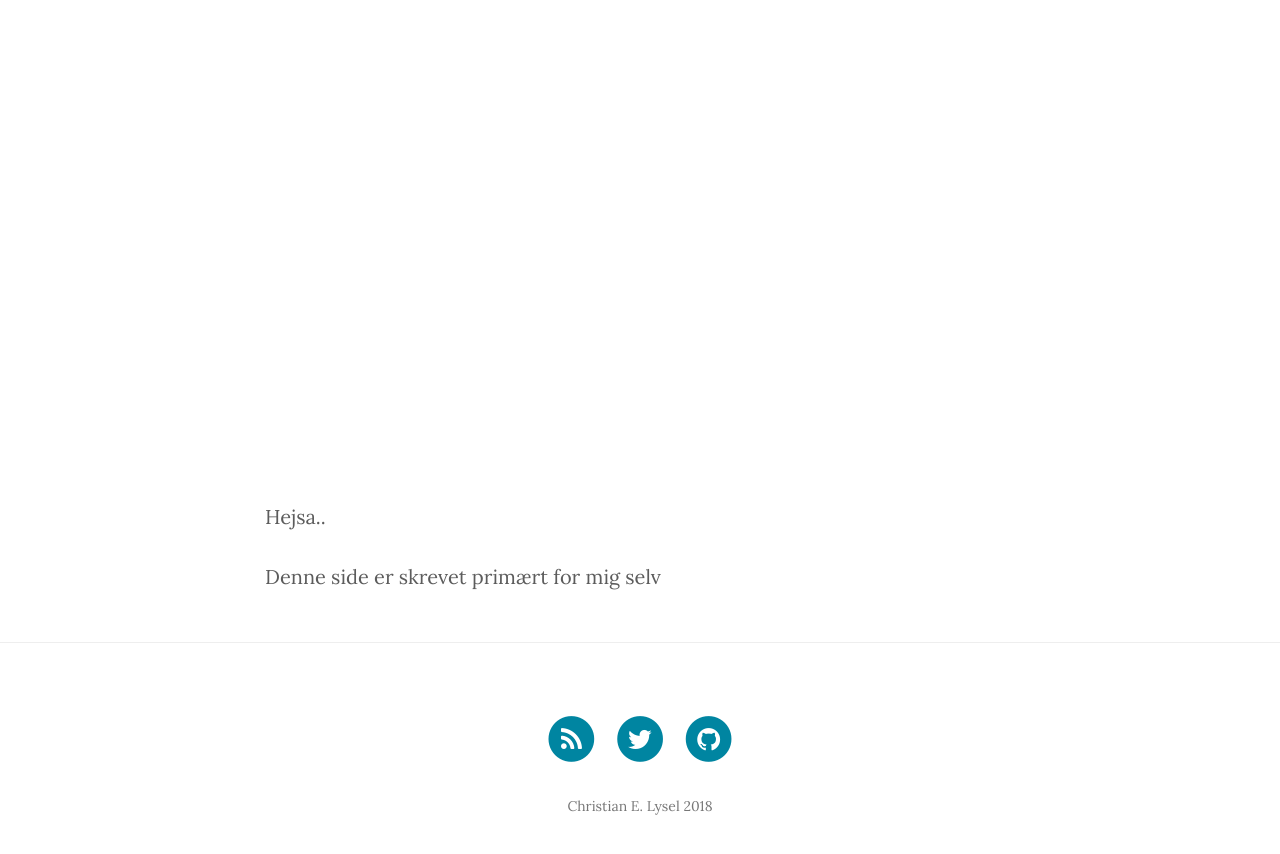
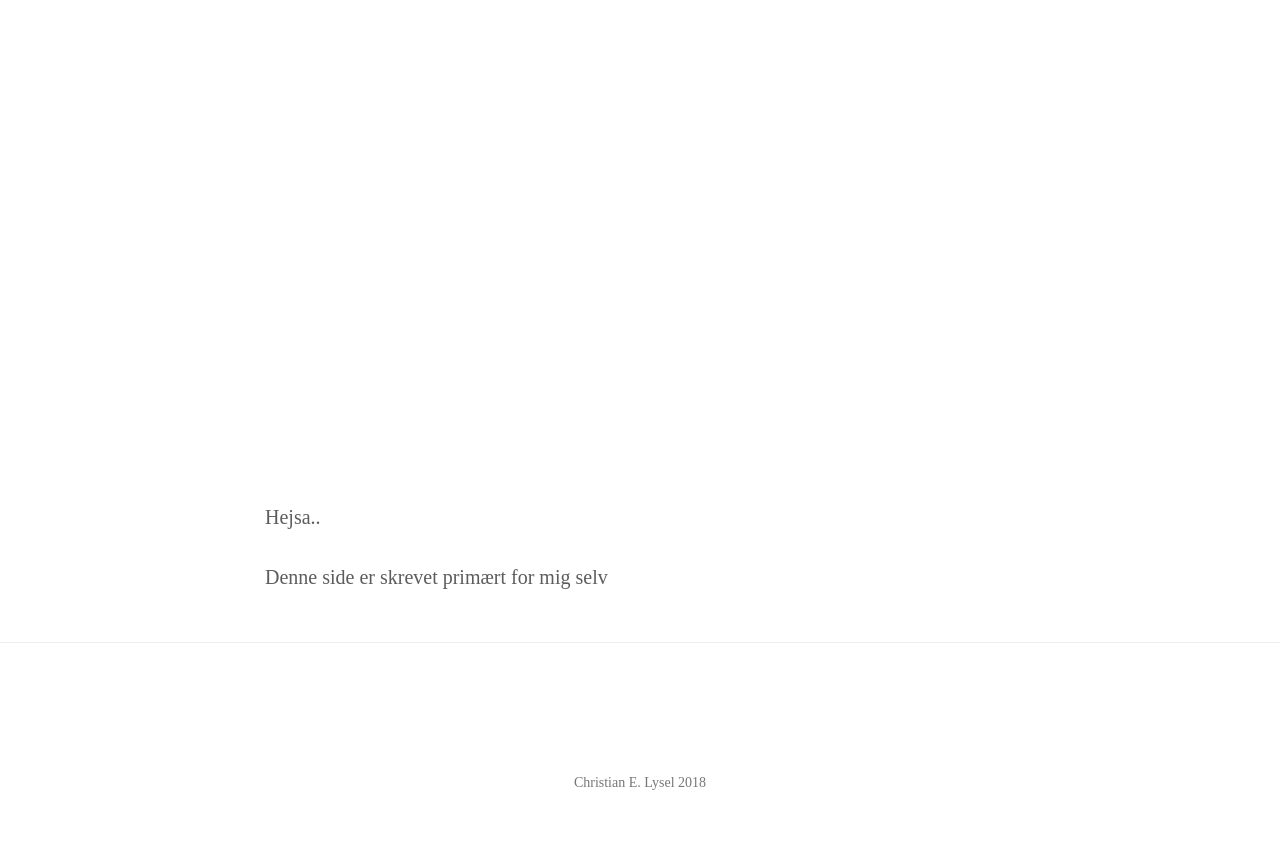
Before and after one commit to clysel/christian.lysel.net, a Jekyll site: the page built from index.markdown, in a window 1280 px wide. Shown: the top 854 px of the page. Built offline with Jekyll 4.4.1, drawn with Linux system fonts in a browser that asks for light colours; nearby versions of some CDN libraries; the list of posts is cut into pages by our own code.

Commit message:
Update head.html

```diff
--- a/_includes/head.html
+++ b/_includes/head.html
@@ -19,13 +19,5 @@
     <link rel="stylesheet" href="{{ "/css/syntax.css" | prepend: site.baseurl }}">
 
     <!-- Custom Fonts -->
-    <link href="http://maxcdn.bootstrapcdn.com/font-awesome/4.1.0/css/font-awesome.min.css" rel="stylesheet" type="text/css">
-    <link href='http://fonts.googleapis.com/css?family=Lora:400,700,400italic,700italic' rel='stylesheet' type='text/css'>
-    <link href='http://fonts.googleapis.com/css?family=Open+Sans:300italic,400italic,600italic,700italic,800italic,400,300,600,700,800' rel='stylesheet' type='text/css'>
-
-    <script>(function(i,s,o,g,r,a,m){i['GoogleAnalyticsObject']=r;i[r]=i[r]||function(){(i[r].q=i[r].q||[]).push(arguments)},i[r].l=1*new Date();a=s.createElement(o),m=s.getElementsByTagName(o)[0];a.async=1;a.src=g;m.parentNode.insertBefore(a,m)})(window,document,'script','//www.google-analytics.com/analytics.js','ga');
-    ga('create', 'UA-53195212-1', 'auto');
-    ga('send', 'pageview');
-    </script>
 
 </head>
```
